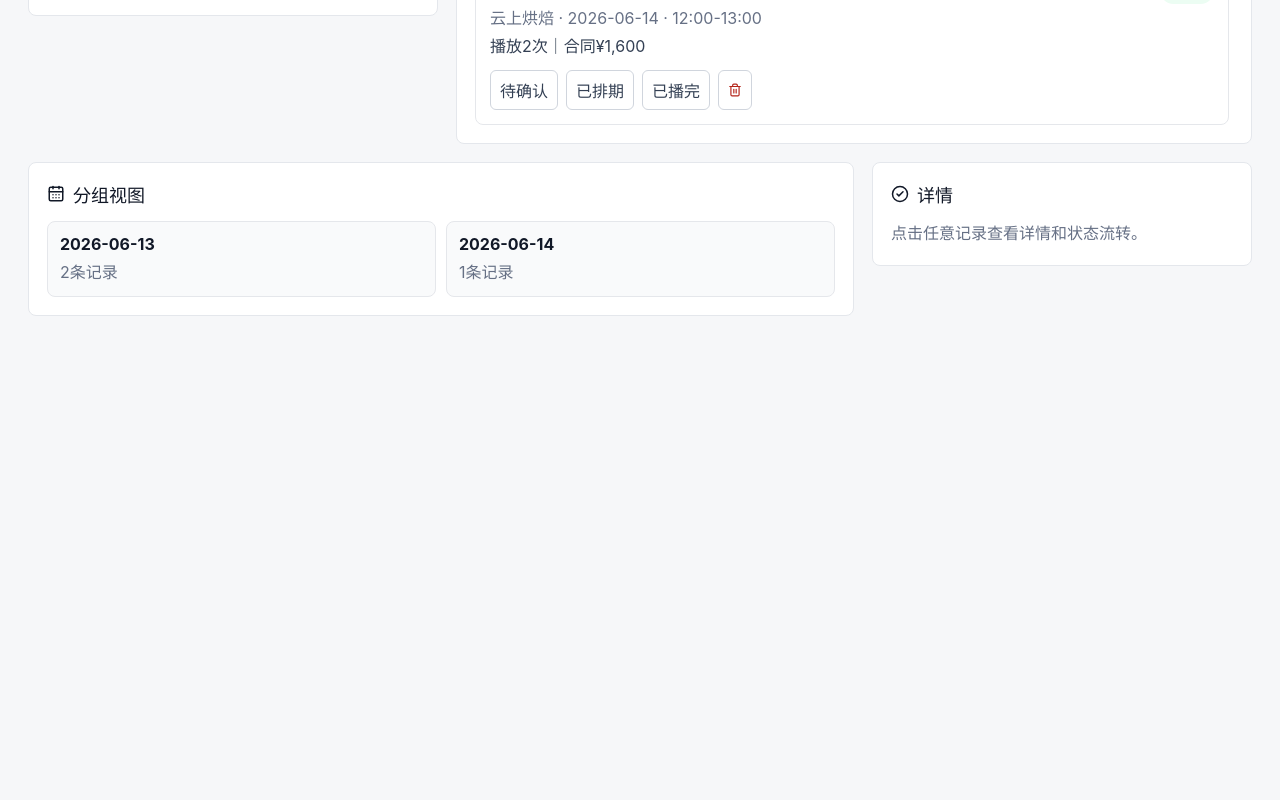
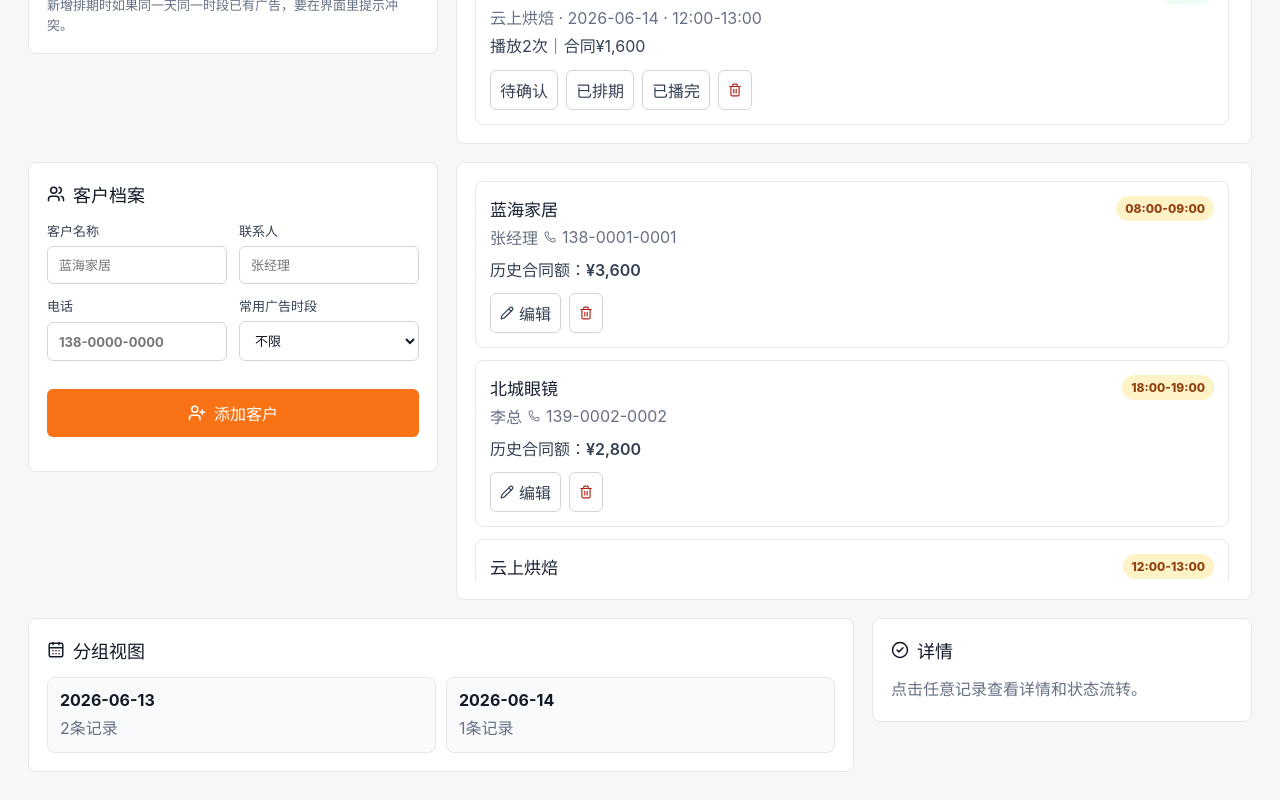
Before and after one commit to aliAjax/hxwl-61305-2f01f62, a React (Vite) app: page / in a window 1280 px wide. Shown: the part 791-1591 px from the top of the page. Before the commit the page ends 1135 px from the top, so only its background shows below. Built offline with nearby package versions, Linux system fonts and the light colour scheme.

Commit message:
.3436396082391580:06699f637d8f3239a6e701a20f2c4503_6a2d26ce792c020995146dad.6a2d26cf792c020995146daf.6a2d26cf76991c4ce0ddd1c3:Trae CN.T(2026/6/13 17:45:51)

```diff
--- a/src/App.css
+++ b/src/App.css
@@ -204,6 +204,109 @@ textarea { min-height: 76px; resize: vertical; }
   align-items: start;
 }
 
+.client-select-group {
+  display: grid;
+  gap: 6px;
+}
+
+.client-select {
+  color: #667085;
+  font-size: 13px;
+  padding: 6px 8px;
+}
+
+.archive-section {
+  display: grid;
+  grid-template-columns: 410px minmax(0, 1fr);
+  gap: 18px;
+  margin-top: 18px;
+  align-items: start;
+}
+
+.archive-form-panel form {
+  display: grid;
+  gap: 0;
+}
+
+.archive-form-actions {
+  display: flex;
+  gap: 10px;
+  margin-top: 14px;
+}
+
+.archive-form-actions .primary {
+  flex: 1;
+}
+
+.cancel-btn {
+  display: inline-flex;
+  align-items: center;
+  justify-content: center;
+  gap: 6px;
+  border: 1px solid #d0d5dd;
+  background: #fff;
+  border-radius: 6px;
+  padding: 12px 18px;
+  color: #344054;
+  font-weight: 700;
+}
+
+.customer-list {
+  display: grid;
+  gap: 12px;
+  max-height: 400px;
+  overflow: auto;
+  padding-right: 4px;
+}
+
+.customer-card {
+  border: 1px solid #e5e7eb;
+  border-radius: 8px;
+  padding: 14px;
+  background: #ffffff;
+  transition: border-color .16s, box-shadow .16s;
+}
+
+.customer-card:hover {
+  border-color: var(--accent);
+  box-shadow: 0 8px 28px rgba(15, 23, 42, .08);
+}
+
+.customer-head {
+  display: flex;
+  justify-content: space-between;
+  align-items: flex-start;
+  gap: 12px;
+}
+
+.customer-head h3 {
+  font-size: 17px;
+}
+
+.customer-head p {
+  color: #667085;
+  margin-top: 4px;
+  display: flex;
+  align-items: center;
+  gap: 6px;
+}
+
+.customer-slot {
+  white-space: nowrap;
+  border-radius: 999px;
+  padding: 5px 9px;
+  font-size: 12px;
+  font-weight: 800;
+  background: #fef3c7;
+  color: #92400e;
+}
+
+.customer-amount {
+  color: #344054 !important;
+  margin-top: 8px;
+  font-weight: 600;
+}
+
 .date-groups {
   display: grid;
   grid-template-columns: repeat(auto-fit, minmax(150px, 1fr));
@@ -246,7 +349,7 @@ textarea { min-height: 76px; resize: vertical; }
 
 @media (max-width: 980px) {
   .shell { padding: 16px; }
-  .hero, .workspace, .insights { grid-template-columns: 1fr; display: grid; }
+  .hero, .workspace, .insights, .archive-section { grid-template-columns: 1fr; display: grid; }
   .metrics { grid-template-columns: 1fr; }
   .port-card { min-height: 110px; border-left: 0; border-top: 4px solid var(--accent); }
 }
--- a/src/App.jsx
+++ b/src/App.jsx
@@ -1,5 +1,5 @@
 import { useMemo, useState } from 'react';
-import { Radio, Plus, Search, Trash2, RotateCcw, CheckCircle2, AlertTriangle, ClipboardList, CalendarDays } from 'lucide-react';
+import { Radio, Plus, Search, Trash2, RotateCcw, CheckCircle2, AlertTriangle, ClipboardList, CalendarDays, Users, UserPlus, Phone, Pencil, X } from 'lucide-react';
 import './App.css';
 
 const appConfig = {
@@ -140,6 +140,14 @@ const appConfig = {
   }
 };
 
+const customerStorage = 'hxwl-61305-customer-archive';
+
+const defaultCustomers = [
+  { name: '蓝海家居', contact: '张经理', phone: '138-0001-0001', preferredSlot: '08:00-09:00' },
+  { name: '北城眼镜', contact: '李总', phone: '139-0002-0002', preferredSlot: '18:00-19:00' },
+  { name: '云上烘焙', contact: '王店长', phone: '137-0003-0003', preferredSlot: '12:00-13:00' },
+];
+
 const today = new Date().toISOString().slice(0, 10);
 
 function uid() {
@@ -160,6 +168,18 @@ function loadRecords() {
     }
   }
   return withIds(appConfig.seed);
+}
+
+function loadCustomers() {
+  const raw = localStorage.getItem(customerStorage);
+  if (raw) {
+    try {
+      return JSON.parse(raw);
+    } catch {
+      return defaultCustomers.map((c) => ({ ...c, id: uid() }));
+    }
+  }
+  return defaultCustomers.map((c) => ({ ...c, id: uid() }));
 }
 
 function avg(numbers) {
@@ -209,10 +229,63 @@ function App() {
   const [form, setForm] = useState(appConfig.defaultValues);
   const [filters, setFilters] = useState({ query: '', status: '全部' });
   const [selected, setSelected] = useState(null);
+  const [customers, setCustomers] = useState(loadCustomers);
+  const [customerForm, setCustomerForm] = useState({ name: '', contact: '', phone: '', preferredSlot: '' });
+  const [editingCustomer, setEditingCustomer] = useState(null);
 
   function persist(next) {
     setRecords(next);
     localStorage.setItem(appConfig.storage, JSON.stringify(next));
+  }
+
+  function persistCustomers(next) {
+    setCustomers(next);
+    localStorage.setItem(customerStorage, JSON.stringify(next));
+  }
+
+  function addCustomer(event) {
+    event.preventDefault();
+    if (!customerForm.name.trim()) return;
+    const newCustomer = { id: uid(), ...customerForm };
+    persistCustomers([...customers, newCustomer]);
+    setCustomerForm({ name: '', contact: '', phone: '', preferredSlot: '' });
+  }
+
+  function startEditCustomer(customer) {
+    setEditingCustomer(customer.id);
+    setCustomerForm({ name: customer.name, contact: customer.contact, phone: customer.phone, preferredSlot: customer.preferredSlot || '' });
+  }
+
+  function saveEditCustomer(event) {
+    event.preventDefault();
+    if (!customerForm.name.trim()) return;
+    const next = customers.map((c) => c.id === editingCustomer ? { ...c, ...customerForm } : c);
+    persistCustomers(next);
+    setEditingCustomer(null);
+    setCustomerForm({ name: '', contact: '', phone: '', preferredSlot: '' });
+  }
+
+  function cancelEditCustomer() {
+    setEditingCustomer(null);
+    setCustomerForm({ name: '', contact: '', phone: '', preferredSlot: '' });
+  }
+
+  function removeCustomer(id) {
+    persistCustomers(customers.filter((c) => c.id !== id));
+    if (editingCustomer === id) cancelEditCustomer();
+  }
+
+  function handleClientSelect(event) {
+    const name = event.target.value;
+    if (!name) return;
+    const customer = customers.find((c) => c.name === name);
+    if (customer) {
+      setForm({ ...form, client: customer.name, slot: customer.preferredSlot || form.slot });
+    }
+  }
+
+  function customerAmount(name) {
+    return records.filter((r) => r.client === name).reduce((sum, r) => sum + Number(r.amount || 0), 0);
   }
 
   function addRecord(event) {
@@ -347,7 +420,15 @@ function App() {
             {appConfig.fields.map((field) => (
               <label key={field.key} className={field.type === 'textarea' ? 'wide' : ''}>
                 <span>{field.label}</span>
-                {field.type === 'textarea' ? (
+                {field.key === 'client' ? (
+                  <div className="client-select-group">
+                    <select className="client-select" value="" onChange={handleClientSelect}>
+                      <option value="">从档案选择...</option>
+                      {customers.map((c) => <option key={c.id} value={c.name}>{c.name}</option>)}
+                    </select>
+                    <input type={field.type} value={form[field.key] || ''} onChange={(event) => setForm({ ...form, [field.key]: event.target.value })} placeholder={field.placeholder} />
+                  </div>
+                ) : field.type === 'textarea' ? (
                   <textarea value={form[field.key] || ''} onChange={(event) => setForm({ ...form, [field.key]: event.target.value })} placeholder={field.placeholder} />
                 ) : field.type === 'select' ? (
                   <select value={form[field.key] || ''} onChange={(event) => setForm({ ...form, [field.key]: event.target.value })}>
@@ -405,6 +486,66 @@ function App() {
             ))}
           </div>
         </section>
+      </section>
+
+      <section className="archive-section">
+        <div className="panel archive-form-panel">
+          <div className="panel-title">
+            <Users size={18} />
+            <h2>客户档案</h2>
+          </div>
+          <form onSubmit={editingCustomer ? saveEditCustomer : addCustomer}>
+            <div className="form-grid">
+              <label>
+                <span>客户名称</span>
+                <input type="text" value={customerForm.name} onChange={(event) => setCustomerForm({ ...customerForm, name: event.target.value })} placeholder="蓝海家居" required />
+              </label>
+              <label>
+                <span>联系人</span>
+                <input type="text" value={customerForm.contact} onChange={(event) => setCustomerForm({ ...customerForm, contact: event.target.value })} placeholder="张经理" />
+              </label>
+              <label>
+                <span>电话</span>
+                <input type="tel" value={customerForm.phone} onChange={(event) => setCustomerForm({ ...customerForm, phone: event.target.value })} placeholder="138-0000-0000" />
+              </label>
+              <label>
+                <span>常用广告时段</span>
+                <select value={customerForm.preferredSlot} onChange={(event) => setCustomerForm({ ...customerForm, preferredSlot: event.target.value })}>
+                  <option value="">不限</option>
+                  {appConfig.fields.find((f) => f.key === 'slot')?.options.map((opt) => <option key={opt}>{opt}</option>)}
+                </select>
+              </label>
+            </div>
+            <div className="archive-form-actions">
+              <button className="primary" type="submit">
+                {editingCustomer ? <><CheckCircle2 size={18} />保存修改</> : <><UserPlus size={18} />添加客户</>}
+              </button>
+              {editingCustomer && <button type="button" className="cancel-btn" onClick={cancelEditCustomer}><X size={18} />取消</button>}
+            </div>
+          </form>
+        </div>
+
+        <div className="panel archive-list-panel">
+          <div className="customer-list">
+            {customers.length === 0 && <p className="empty">暂无客户档案，请在左侧添加。</p>}
+            {customers.map((customer) => (
+              <article className="customer-card" key={customer.id}>
+                <div className="customer-head">
+                  <div>
+                    <h3>{customer.name}</h3>
+                    <p>{customer.contact}<Phone size={12} />{customer.phone}</p>
+                  </div>
+                  <span className="customer-slot">{customer.preferredSlot || '不限'}</span>
+                </div>
+                <p className="customer-amount">历史合同额：{money(customerAmount(customer.name))}</p>
+                <div className="actions" onClick={(event) => event.stopPropagation()}>
+                  <button type="button" onClick={() => startEditCustomer(customer)}><Pencil size={14} />编辑</button>
+                  <button className="ghost-danger" type="button" onClick={() => removeCustomer(customer.id)}><Trash2 size={14} /></button>
+                </div>
+              </article>
+            ))}
+          </div>
+        </div>
       </section>
 
       <section className="insights">
```
